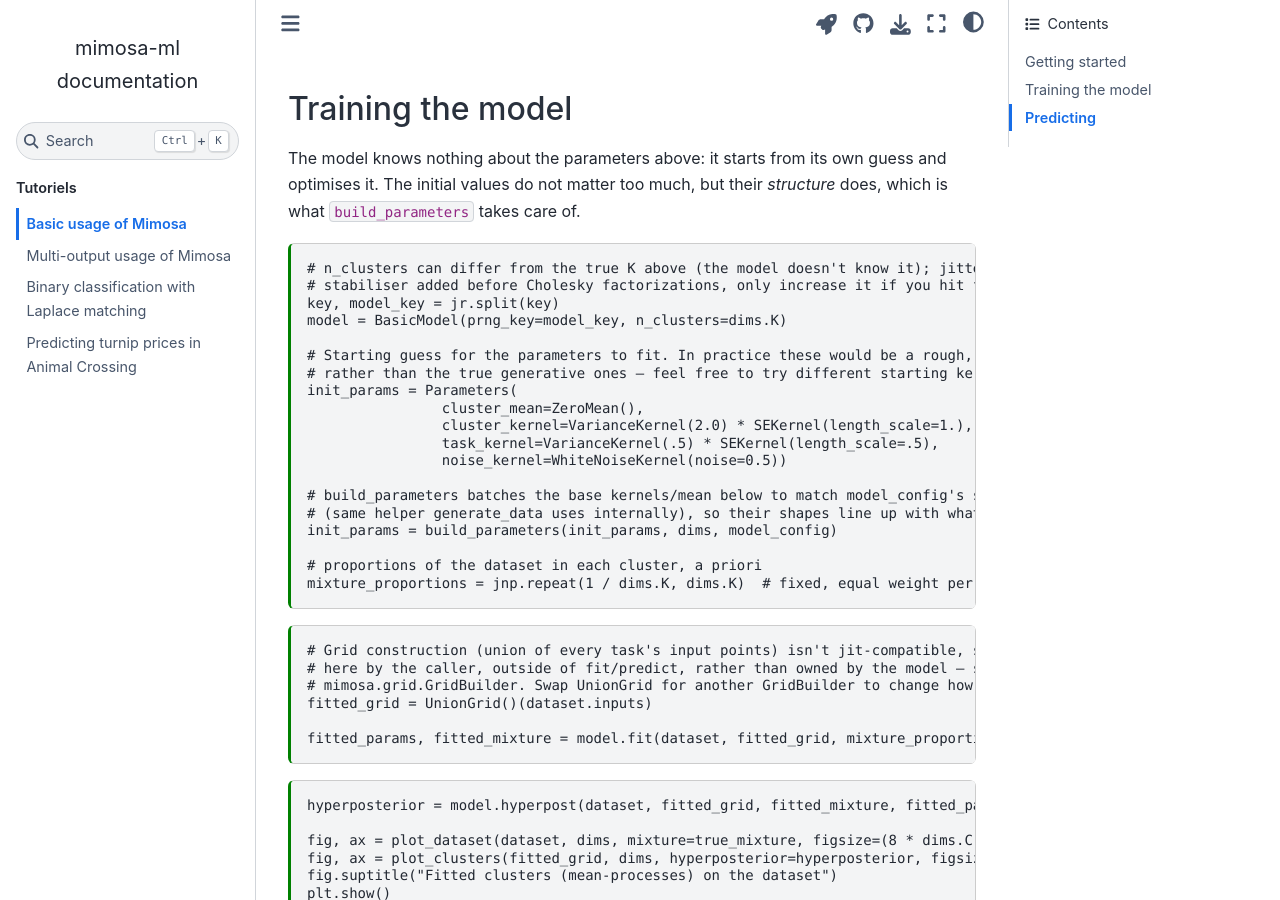
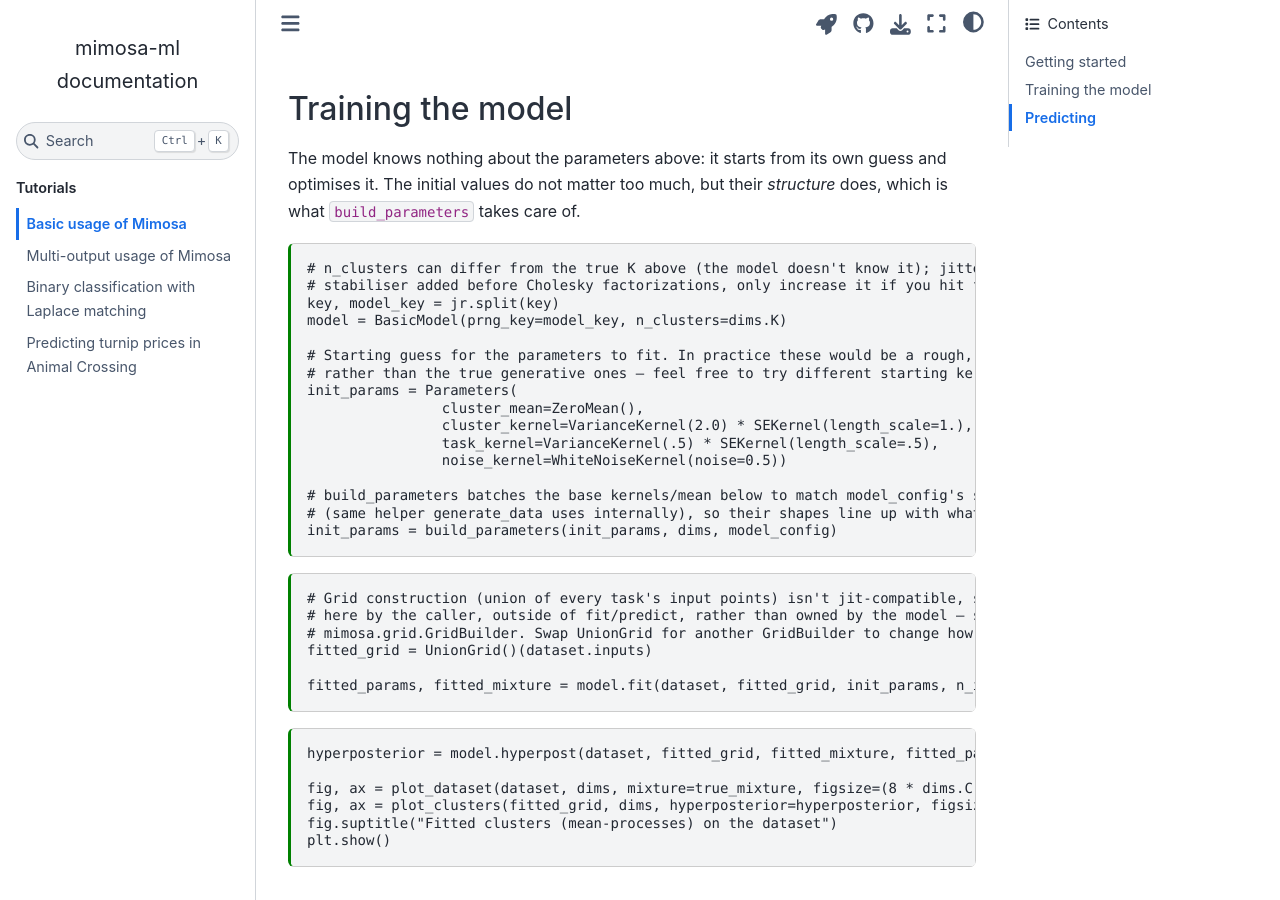
Before and after one commit to SimLej18/mimosa-ml, a Sphinx documentation site: the page built from docs/examples/basic_example.ipynb, in a window 1280 px wide and 900 px high, scrolled down 2079 px. Built offline with Sphinx 7.4.7 and the Sphinx Book theme 1.1.4, drawn with Linux system fonts in a browser that asks for light colours.

Commit message:
[fix] mixture.proportions now a property of mixture.responsabilities, stay in sync during whole pipeline

```diff
--- a/docs/examples/basic_example.py
+++ b/docs/examples/basic_example.py
@@ -140,16 +140,13 @@
 # (same helper generate_data uses internally), so their shapes line up with what model.fit expects.
 init_params = build_parameters(init_params, dims, model_config)
 
-# proportions of the dataset in each cluster, a priori
-mixture_proportions = jnp.repeat(1 / dims.K, dims.K)  # fixed, equal weight per cluster
-
 # %% 6. Fit
 # Grid construction (union of every task's input points) isn't jit-compatible, so it's built once
 # here by the caller, outside of fit/predict, rather than owned by the model — see
 # mimosa.grid.GridBuilder. Swap UnionGrid for another GridBuilder to change how the grid is built.
 fitted_grid = UnionGrid()(dataset.inputs)
 
-fitted_params, fitted_mixture = model.fit(dataset, fitted_grid, mixture_proportions, init_params, n_iter=50)
+fitted_params, fitted_mixture = model.fit(dataset, fitted_grid, init_params, n_iter=50)
 
 # %% 7. Plot the fitted clusters (mean-processes)
 hyperposterior = model.hyperpost(dataset, fitted_grid, fitted_mixture, fitted_params, jitter=model.jitter)
--- a/docs/examples/basic_mo_example.py
+++ b/docs/examples/basic_mo_example.py
@@ -146,9 +146,6 @@
 # (same helper generate_data uses internally), so their shapes line up with what model.fit expects.
 init_params = build_parameters(init_params, dims, model_config)
 
-# proportions of the dataset in each cluster, a priori
-mixture_proportions = jnp.repeat(1 / dims.K, dims.K)  # fixed, equal weight per cluster
-
 # %% 6. Fit
 # Grid construction (union of every task's input points) isn't jit-compatible, so it's built once
 # here by the caller, outside of fit/predict, rather than owned by the model — see
@@ -156,7 +153,7 @@
 # model_config too, to know whether outputs share grid/task input locations.
 fitted_grid = MultiOutputUnionGrid()(dataset, model_config)
 
-fitted_params, fitted_mixture = model.fit(dataset, fitted_grid, mixture_proportions, init_params, n_iter=50)
+fitted_params, fitted_mixture = model.fit(dataset, fitted_grid, init_params, n_iter=50)
 
 # %% 7. Plot the fitted clusters (mean-processes)
 hyperposterior = model.hyperpost(dataset, fitted_grid, fitted_mixture, fitted_params, jitter=model.jitter)
--- a/docs/examples/binary_classif_example.py
+++ b/docs/examples/binary_classif_example.py
@@ -174,10 +174,8 @@
 	noise_kernel=init_params.noise_kernel + known_noise_kernel(
 		wrapped.known_output_noise, wrapped_dims, model_config))
 
-mixture_proportions = jnp.repeat(1 / wrapped_dims.K, wrapped_dims.K)
-
 # %% 7. Fit
-fitted_params, fitted_mixture = model.fit(wrapped, fitted_grid, mixture_proportions, init_params, n_iter=50)
+fitted_params, fitted_mixture = model.fit(wrapped, fitted_grid, init_params, n_iter=50)
 
 # Cluster *labels* are arbitrary, so compare the clusterings rather than the labels: how often do
 # two tasks end up together in the fit exactly when they were together in the truth?
--- a/docs/examples/readme_example.py
+++ b/docs/examples/readme_example.py
@@ -32,7 +32,7 @@
 # Fit a model on the generated dataset, starting from the same parameters
 fit_grid = UnionGrid()(dataset.inputs)
 model = BasicModel(jr.PRNGKey(1), n_clusters=dims.K)
-fitted_params, fitted_mixture = model.fit(dataset, fit_grid, mixture.proportions, parameters, n_iter=50)
+fitted_params, fitted_mixture = model.fit(dataset, fit_grid, parameters, n_iter=50)
 
 # Predict the posterior distribution of every task, in every cluster
 predictions = model.predict(dataset, fit_grid, fitted_mixture, fitted_params)
--- a/docs/examples/turnip_example.py
+++ b/docs/examples/turnip_example.py
@@ -188,13 +188,11 @@
 
 # %% [md]
 """
-Finally, 2 last details: the mixture proportions (which is a prior that we will set to 1/K for each cluster, as we
-don't have reasons to think our dataset is not balanced) and the training grid (which we just set to the union of
-input points, so 0..12)
+Finally, one last detail: the training grid, which we just set to the union of input points, so 0..12. The mixture
+proportions need no setting -- they are read off the responsibilities the model learns (`Mixture.proportions`).
 """
 
 # %%
-mixture_proportions = jnp.repeat(1 / dims.K, dims.K)
 grid = UnionGrid()(train_data.inputs)
 
 # %% [md]
@@ -206,7 +204,7 @@
 key, model_key = jr.split(key)
 model = BasicModel(prng_key=model_key, n_clusters=dims.K)
 
-fitted_params, fitted_mixture = model.fit(train_data, grid, mixture_proportions, init_params, n_iter=100)
+fitted_params, fitted_mixture = model.fit(train_data, grid, init_params, n_iter=100)
 
 print("cluster sizes:", jnp.bincount(fitted_mixture.assignments, length=dims.K))
 
@@ -305,8 +303,7 @@
                   outputs=jnp.where(seen[..., None], test_data.outputs, jnp.nan))
 
 
-prior_mixture = Mixture(proportions=fitted_mixture.proportions,
-                  responsibilities=jnp.full((dims.T, dims.K), 1 / dims.K))
+prior_mixture = Mixture(responsibilities=jnp.full((dims.T, dims.K), 1 / dims.K))
 
 
 context_grid = Grid(points=grid.points,
```
Also changed, not shown: CHANGELOG.md (+11 -0 lines), README.md (+1 -1 lines), docs/index.md (+1 -1 lines), docs/examples/basic_example.ipynb, docs/examples/basic_mo_example.ipynb, docs/examples/binary_classif_example.ipynb, docs/examples/turnip_example.ipynb, 5 other files.
